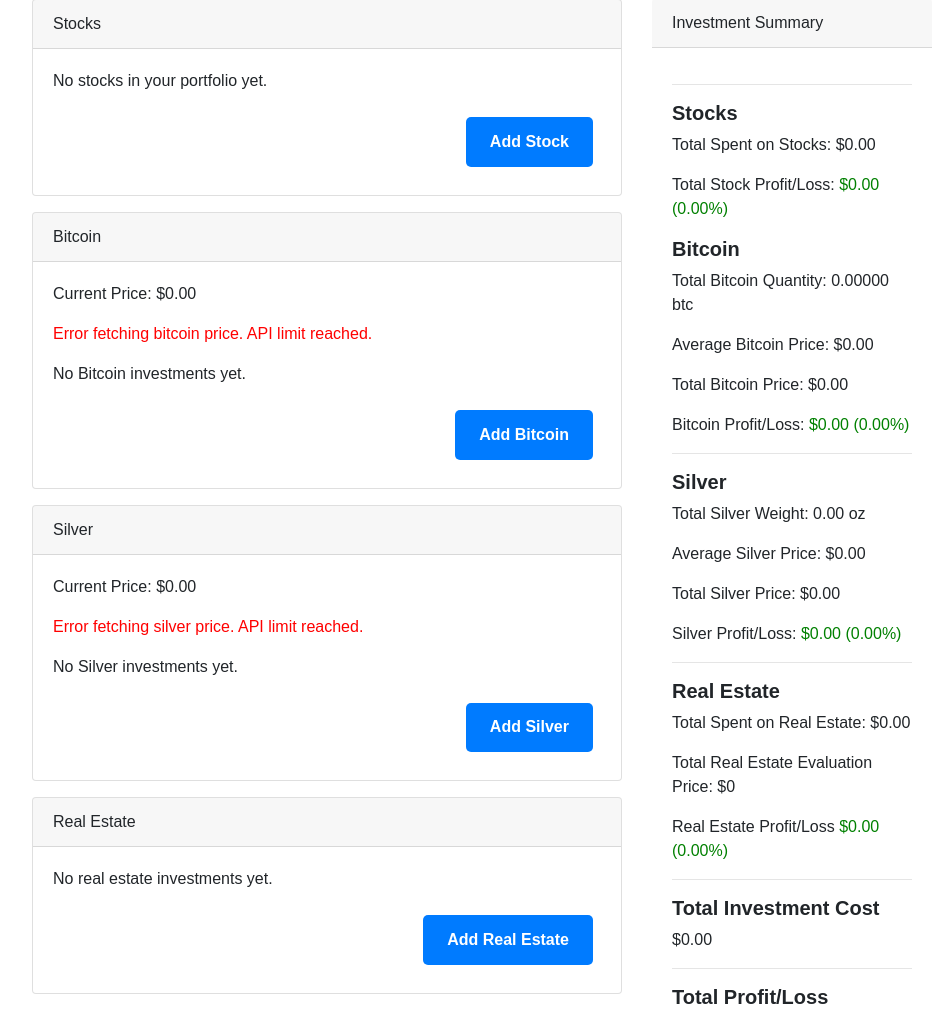
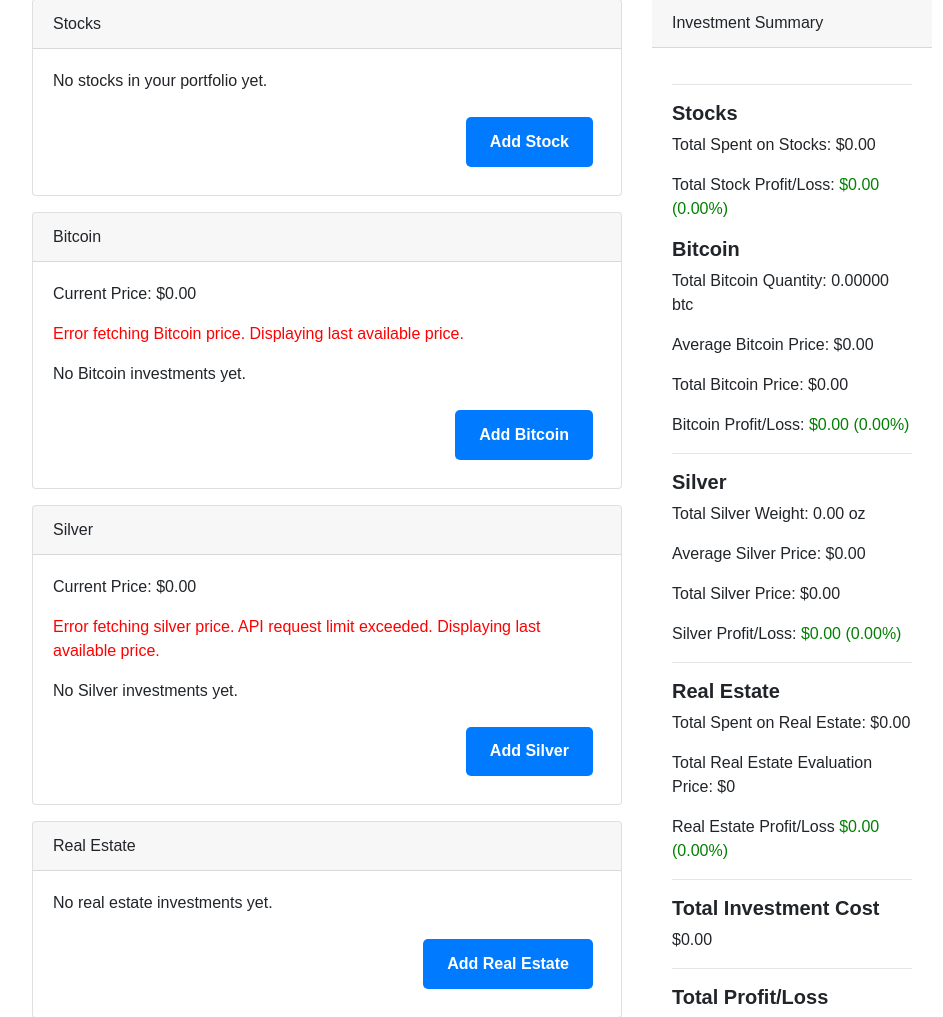
Before and after one commit to ggeorgiev966/InvestmentApp, a Django app: page /portfolio/ in a window 1280 px wide. Shown: the part 145-1162 px from the top of the page, without its empty margins (158-1101 px from the left). Run offline with Django 5.2, Linux system fonts and the light colour scheme; the visitor is signed in with stand-in values (Sample User, id 1); data comes from the database, SQL or seed files in the repository; data that the repository does not hold is empty; some libraries are stand-ins or nearby versions.

Commit message:
Small change to api error display

```diff
--- a/portfolio/apis.py
+++ b/portfolio/apis.py
@@ -26,11 +26,6 @@ def get_silver_price():
         response = requests.get(url, headers=headers)
         response.raise_for_status()
         data = response.json()
-
-        if response.status_code == 429 or response.status_code == 403:
-            last_price = get_last_available_price("silver")
-            return last_price, "API request limit exceeded. Displaying last available price."
-
         price = data.get('price')
         if price is None:
             raise ValueError("Price not found in response")
@@ -43,7 +38,7 @@ def get_silver_price():
     except Exception as e:
         print(f"Error fetching silver price: {e}")
         last_price = get_last_available_price("silver")
-        return last_price, "Error fetching silver price. Displaying last available price."
+        return last_price, "Error fetching silver price. API request limit exceeded. Displaying last available price."
 
 
 def get_bitcoin_price():
@@ -98,4 +93,4 @@ def get_stock_price(symbol):
         print(f"Error fetching stock price for {symbol}: {e}")
         last_price = get_last_available_price(symbol)
         return {"current_stock_price": last_price,
-                "error": "Error fetching stock price. Displaying last available price."}
+                "error": "Error fetching stock price. API request limit exceeded. Displaying last available price."}
--- a/templates/portfolio/dashboard.html
+++ b/templates/portfolio/dashboard.html
@@ -164,7 +164,6 @@
 
     <script>
         document.addEventListener('DOMContentLoaded', function () {
-
             function updatePriceWithValidation(url, priceElementId, errorElementId, priceKey) {
                 fetch(url)
                     .then(response => response.json())
@@ -180,15 +179,18 @@
                         }
 
                         const price = parseFloat(data[priceKey]);
+                        const error = data.error; // Fetch the error message from the API response
+
                         if (!isNaN(price) && price !== 0.0) {
+                            // Valid price
+                            priceElement.innerText = price.toFixed(2);
+                        } else {
+                            // Invalid or unavailable price
+                            priceElement.innerText = "0.00"; // Default for unavailable price
+                        }
 
-                            priceElement.innerText = price.toFixed(2);
-                            errorElement.innerText = "";  // Clear any previous error
-                        } else {
-
-                            priceElement.innerText = "0.00";
-                            errorElement.innerText = `Error fetching ${priceKey.replace('current_', '').replace('_price', '').replace('_', ' ')} price. API limit reached.`;
-                        }
+                        // Display error message if present
+                        errorElement.innerText = error || ""; // Clear error if no message is present
                     })
                     .catch(error => {
                         console.error(`Error fetching data from ${url}:`, error);
@@ -201,7 +203,6 @@
                         }
                     });
             }
-
 
             const priceEndpoints = [
                 {
@@ -218,7 +219,6 @@
                 }
             ];
 
-
             {% for stock in stocks %}
                 priceEndpoints.push({
                     url: `/api/stock-price/{{ stock.ticker }}/`,
@@ -228,15 +228,15 @@
                 });
             {% endfor %}
 
-
             priceEndpoints.forEach(endpoint => {
                 updatePriceWithValidation(endpoint.url, endpoint.priceElementId, endpoint.errorElementId, endpoint.priceKey);
             });
 
-
             setInterval(() => updatePriceWithValidation("{% url 'bitcoin_price_view' %}", 'bitcoin-price', 'bitcoin-error', 'current_bitcoin_price'), 60000);
             setInterval(() => updatePriceWithValidation("{% url 'silver_price_view' %}", 'silver-price', 'silver-error', 'current_silver_price'), 60000);
         });
+
+
     </script>
 
 
```
